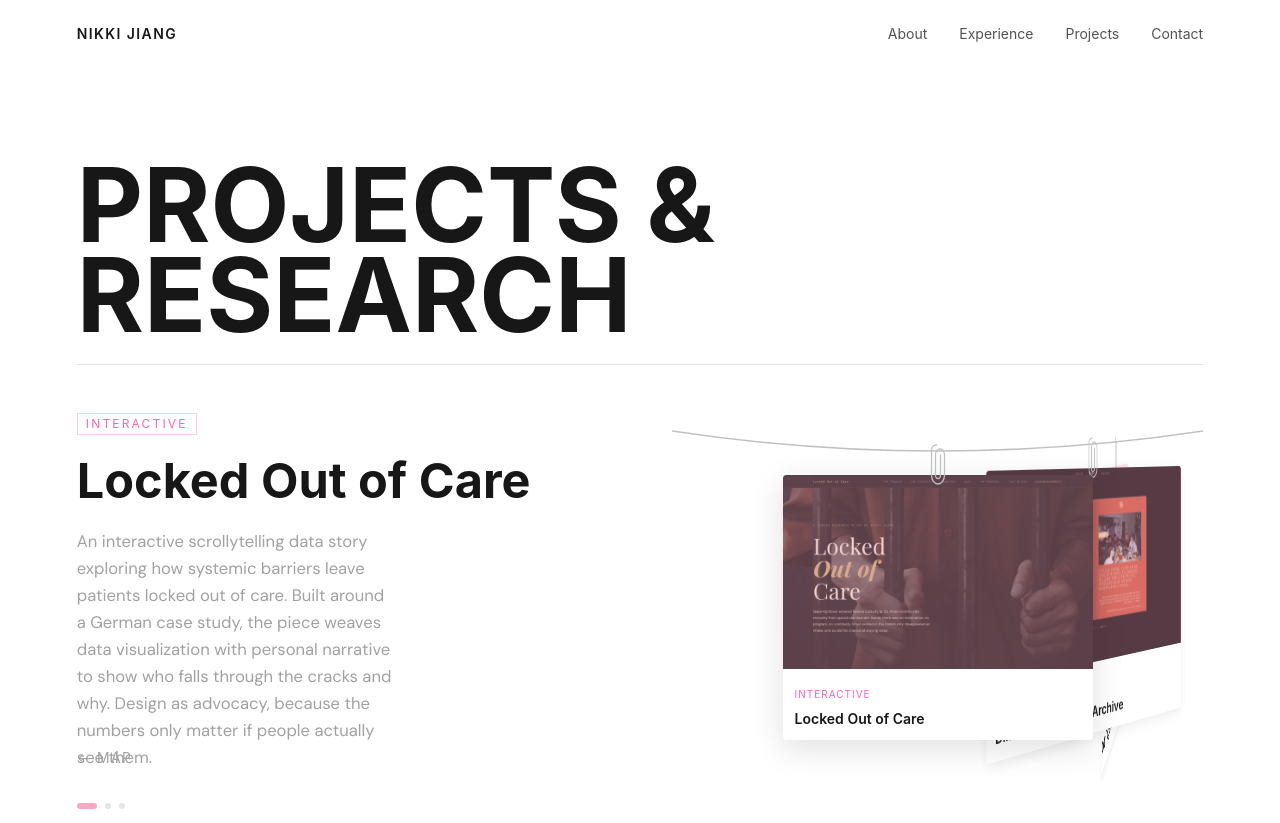
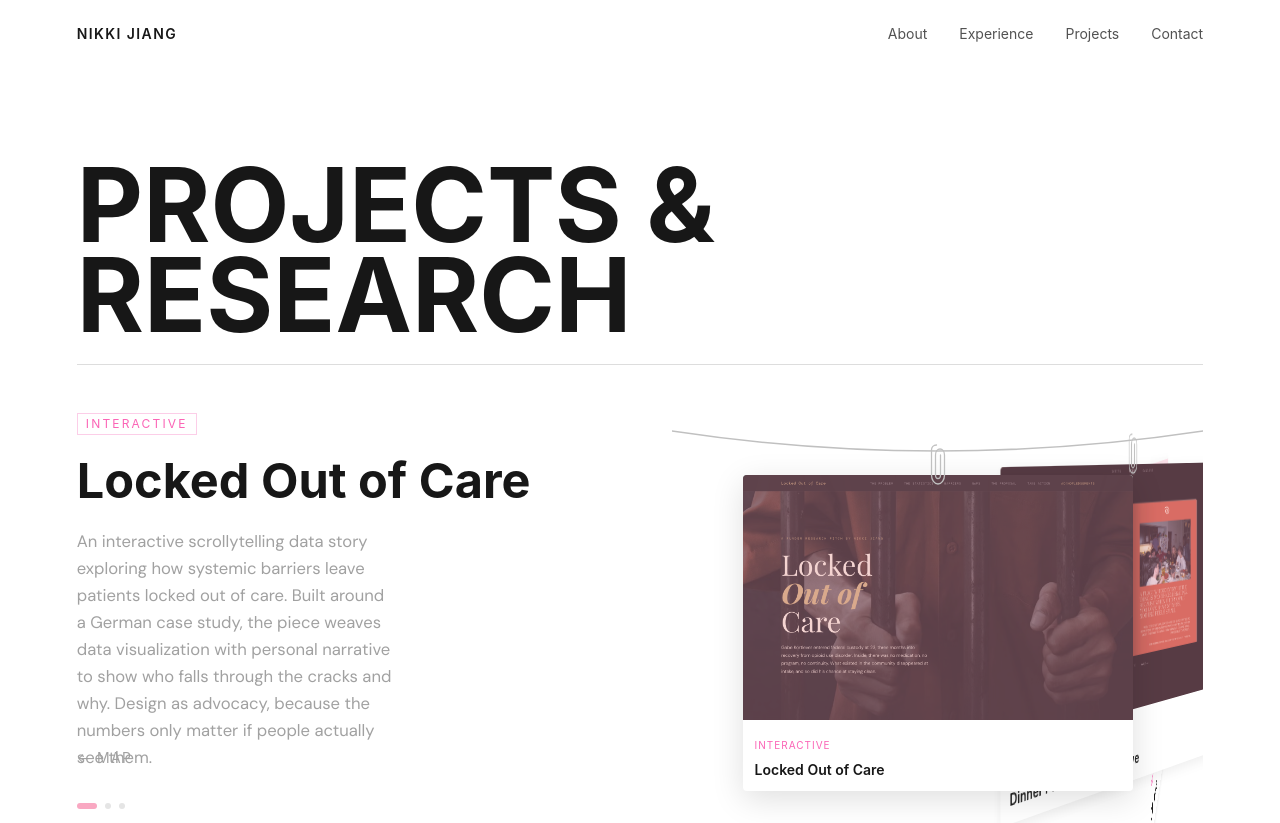
Before and after one commit to nikkij18/nikkijiang, a Next.js app: page /projects in a window 1280 px wide. Shown: the top 823 px of the page. Built offline with nearby package versions, Linux system fonts and the light colour scheme.

Commit message:
feat: larger cards and tighter container to eliminate whitespace
Co-Authored-By: Claude Sonnet 4.6 <noreply@anthropic.com>

```diff
--- a/components/ProjectsSection.tsx
+++ b/components/ProjectsSection.tsx
@@ -36,7 +36,7 @@ const PROJECTS = carouselRaw.map((p, i) => ({
   external: !!(p.liveUrl ?? p.githubUrl),
 }));
 
-const CARD_W  = 310;
+const CARD_W  = 390;
 const IMG_H   = Math.round(CARD_W * 138 / 220); // original 138/220 aspect ratio
 const CLIP_H  = 46;
 const CLIP_GRIP = 14;
@@ -189,7 +189,7 @@ export default function ProjectsSection() {
         <div
           ref={columnRef}
           className="relative select-none"
-          style={{ height: 520, overflow: "hidden" }}
+          style={{ height: 430, overflow: "hidden" }}
         >
           {/* Wire */}
           <svg
```
